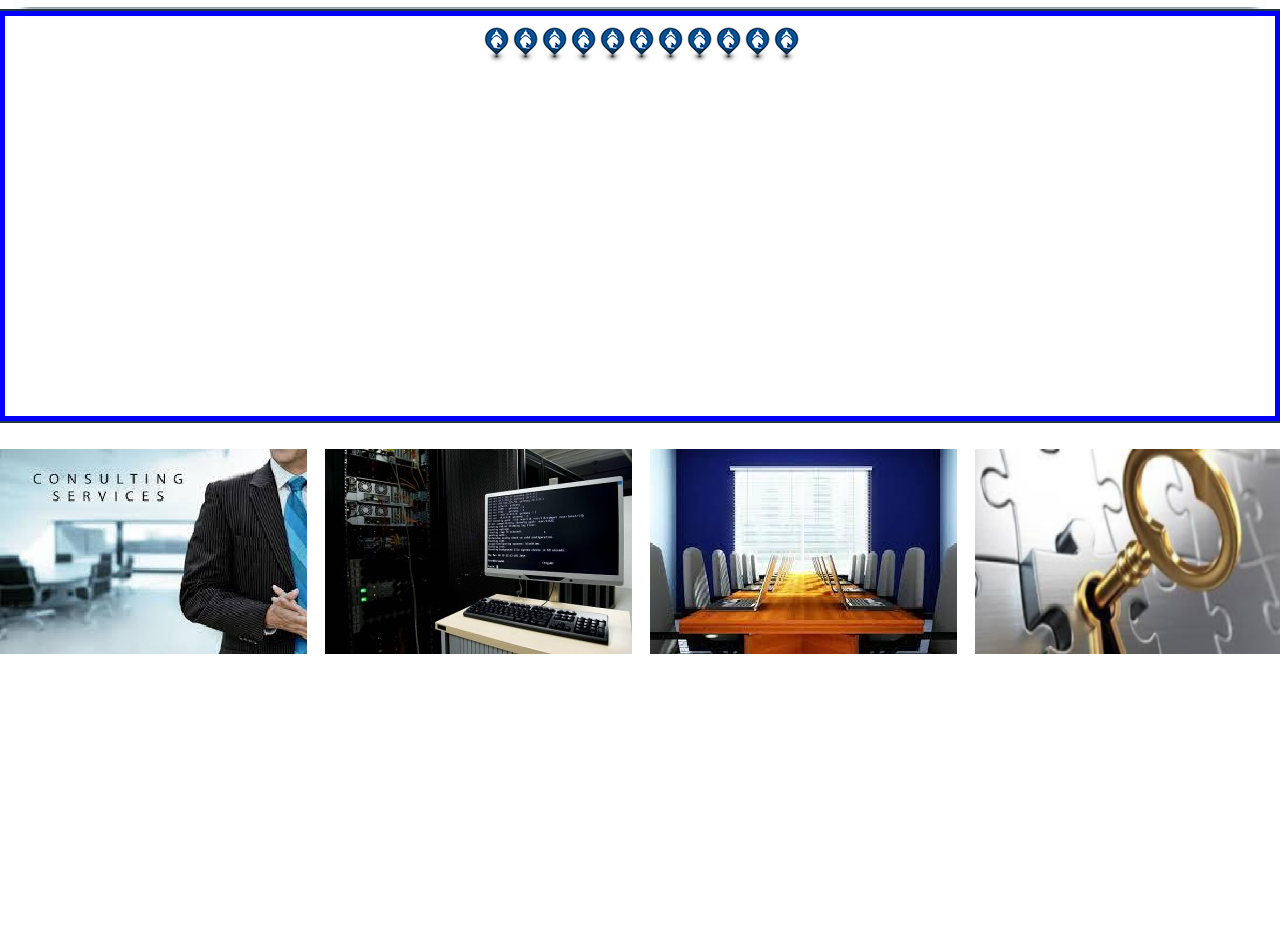
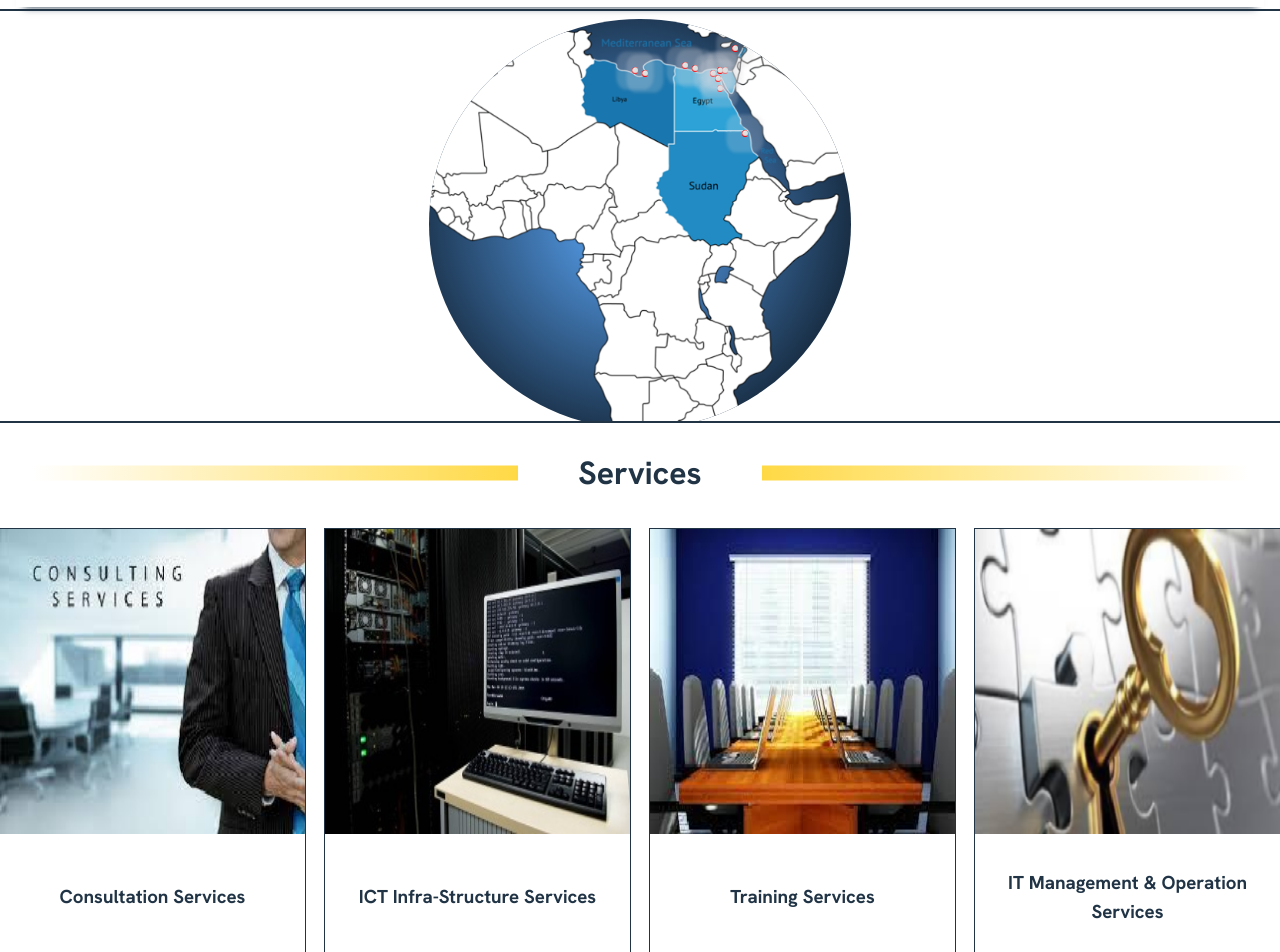
Before and after one commit to blacksnowsoon/isfp-redesign, a React (Vite) app: page / in a window 1280 px wide. Shown: the part 120-1072 px from the top of the page. Before the commit the page ends 800 px from the top, so only its background shows below. Built offline with nearby package versions, Linux system fonts and the light colour scheme.

Commit message:
adding the hero items

```diff
--- a/src/Components/Home.jsx
+++ b/src/Components/Home.jsx
@@ -4,35 +4,139 @@ import services from '../assets/imgs/managed-services.jpg'
 import trainer from '../assets/imgs/trainer.png'
 import sec444 from '../assets/imgs/sec444.png'
 import point_small from '../assets/imgs/point_small.png'
+import map from '../assets/imgs/full-map.png'
+import integration from '../assets/imgs/integration.png'
+import pie1 from '../assets/imgs/pie1.png'
+import trainer1 from '../assets/imgs/trainer1.png'
+const Home = () => {
 
-const Home = () => {
+
+
 	return (
-		<div>
-		<section className='hero' style={{border: "5px solid blue"}}>
-			<img title='alex' data-point={'egy-alex'} src={point_small} alt="alex" />
-			<img title='damietta' data-point={'egy-damietta'}  src={point_small} alt="damietta" />
-			<img title='savaga' data-point={'egy-savaga'} src={point_small} alt="savaga" />
-			<img title='taba' data-point={'egy-taba'} src={point_small} alt="taba" />
-			<img title='suez' data-point={'egy-suez'} src={point_small} alt="suez" />
-			<img title='adabeya' data-point={'egy-adabeya'} src={point_small} alt="adabeya" />
-			<img title='nuweiba' data-point={'egy-nuweiba'} src={point_small} alt="nuweiba" />
-			<img title='alkhums' data-point={'lybia-alkhums'} src={point_small} alt="alkhums" />
-			<img title='misurata' data-point={'lybia-misurata'} src={point_small} alt="misurata" />
-			<img title='sudanese' data-point={'sudan-sudanese'} src={point_small} alt="sudanese" />
-			<img title='tripoli' data-point={'lebanon-tripoli'} src={point_small} alt="tripoli" />
+		<div className='home-container'>
+		<section  className='hero'>
+			<div className='hero-center'>
+				<div className='map_top'>
+					<img className='_background' src={map} alt={"map"} />
+					<span title={'alex'} data-point={'egy-alex'}>⚪</span>
+					<span title={'damietta'} data-point={'egy-damietta'}>⚪</span>
+					<span title={'savaga'} data-point={'egy-savaga'}>⚪</span>
+					<span title={'taba'} data-point={'egy-taba'}>⚪</span>
+					<span title={'suez'} data-point={'egy-suez'}>⚪</span>
+					<span title={'adabeya'} data-point={'egy-adabeya'}>⚪</span>
+					<span title='nuweiba' data-point={'egy-nuweiba'}>⚪</span>
+					<span title='alkhums' data-point={'lybia-alkhums'}>⚪</span>
+					<span title='misurata' data-point={'lybia-misurata'}>⚪</span>
+					<span title='sudanese' data-point={'sudan-sudanese'}>⚪</span>
+					<span title='tripoli' data-point={'lebanon-tripoli'}>⚪</span>
+				</div>
+
+				<div className='pie_right'>
+					<img className='_background' src={pie1} alt="pie" />
+					<p>
+						<h2>Credibillity in Our Strength</h2>
+						<h3>Sponsored & Owned by</h3>
+						<h4>the Gonverment & AASTMT</h4>
+					</p>
+					<p>
+							<small>The Egyption Ministry of Transport</small>
+							<small>Arab Academy for Science, Technology & Martitime Transport</small>
+							<small>The Egyption Ministry of Communications & Information Technology</small>
+						</p>
+				</div>
+
+				<div className='trainer_left'>
+					<img className='_background' src={trainer1} alt="" />
+					<h1>
+						<span>W</span>
+						<span>e </span>
+						<span>I</span>
+						<span>v</span>
+						<span>e</span>
+						<span>s</span>
+						<span>t </span>
+						<span>i</span>
+						<span>n </span>
+						<span>H</span>
+						<span>u</span>
+						<span>m</span>
+						<span>a</span>
+						<span>n </span>
+						<span>A</span>
+						<span>s</span>
+						<span>s</span>
+						<span>e</span>
+						<span>e</span>
+						<span>t</span>
+						<span>e</span>
+						<span>s</span>
+					</h1>
+					<p>and welcome to professionals who wish to join a team of experts</p>
+				</div>
+
+				<div className='integration _bottom'>
+					<img className='_background' src={integration} alt="" />
+					<h2>Confidence in our team of experts to provide Innovative and Efficient solutions </h2>
+				</div>
+			</div>
 		</section>
-		<section className='services'>
-			<div className='item'>
+
+		<section className='services-container'>
+			<h1 className='sec-title'>Services</h1>
+			<div className='services'>
+				<div className='service'>
+					<div className='service-content'>
 						<img src={consult44} alt="consult44" />
+						<h3>Consultation Services</h3>
+						<p>Faster, Smarter,Smoother, Better, Cheaper. This is how companies required to run IT.</p>
 					</div>
-			<div className='item'>
+					<div className='service_overlay'><button>View</button></div>
+				</div>
+				<div className='service'>
+					<div className='service-content'>
 						<img src={services} alt="services" />
+						<h3>ICT Infra-Structure Services</h3>
+						<p>We offer our customers the complete spectrum of ICT Infra-Structure Services to help them to build & to  manage reliable infrastructure.</p>
 					</div>
-			<div className='item'>
+					<div className='service_overlay'><button>View</button></div>
+				</div>
+				<div className='service'>
+					<div className='service-content'>
 						<img src={trainer} alt="trainer" />
+						<h3>Training Services </h3>
+						<p>Our training service delivers open enrollment classes that are based on cyclic topics.</p>
 					</div>
-			<div className='item'>
+					<div className='service_overlay'><button>View</button></div>
+				</div>
+				<div className='service'>
+					<div className='service-content'>
 						<img src={sec444} alt="trainer" />
+						<h3>IT Management & Operation Services</h3>
+						<p>Basically Your company’s data is more important than its physical assets. We can help securing your information from threats.</p>
+
+					</div>
+					<div className='service_overlay'> <button>View</button></div>
+				</div>
+
+			</div>
+
+		</section>
+
+		<section>
+			<h1 className='sec-title'>Our Clients</h1>
+			<div className='clients'>
+					<img src="" alt="" />
+					<img src="" alt="" />
+					<img src="" alt="" />
+					<img src="" alt="" />
+					<img src="" alt="" />
+					<img src="" alt="" />
+					<img src="" alt="" />
+					<img src="" alt="" />
+					<img src="" alt="" />
+					<img src="" alt="" />
+					<img src="" alt="" />
+					<img src="" alt="" />
 			</div>
 		</section>
 		</div>
```
Lines whose indentation alone changed are shown as unchanged.
